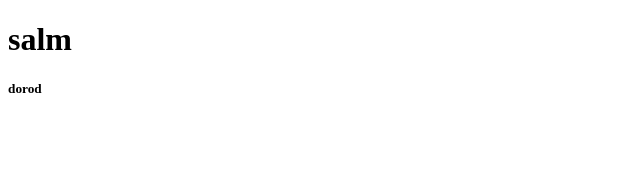
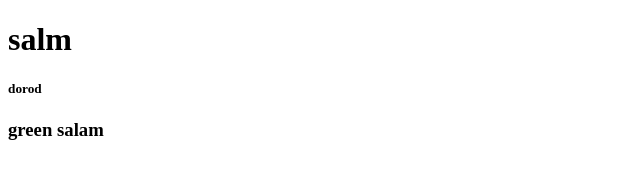
Before and after one commit to shohani1387/websaite, a plain HTML site: page index.html in a window 1280 px wide. Shown: the whole page, without its empty margins (0-640 px from the left). Drawn offline with Linux system fonts and the light colour scheme.

Commit message:
Update index.html
2

```diff
--- a/index.html
+++ b/index.html
@@ -6,5 +6,6 @@
 <body>
     <h1> salm </h1>
     <h5> dorod </h5>
+    <h3> green salam </h3>
 </body>
 </html>
```
